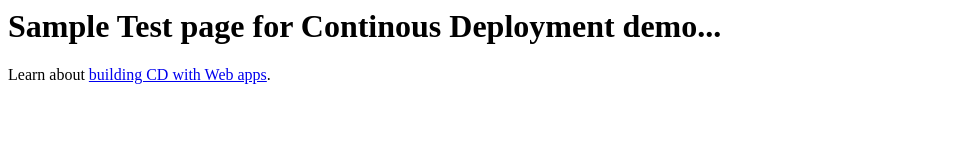
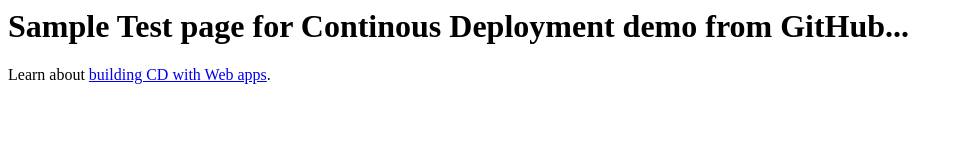
Before and after one commit to gentleprv/SampleTests, a plain HTML site: page Index.html in a window 1280 px wide. Shown: the whole page, without its empty margins (0-963 px from the left). Drawn offline with Linux system fonts and the light colour scheme.

Commit message:
Update Index.html

```diff
--- a/Index.html
+++ b/Index.html
@@ -1,4 +1,4 @@
 <div class="text-center">
-    <h1 class="display-4">Sample Test page for Continous Deployment demo...</h1>
+    <h1 class="display-4">Sample Test page for Continous Deployment demo from GitHub...</h1>
     <p>Learn about <a href="https://github.com/gentleprv/SampleTests">building CD with Web apps</a>.</p>
 </div>
```
